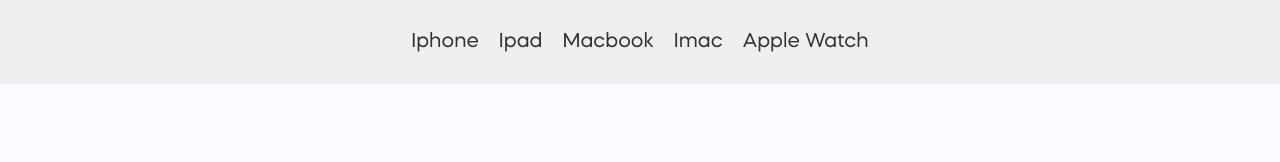
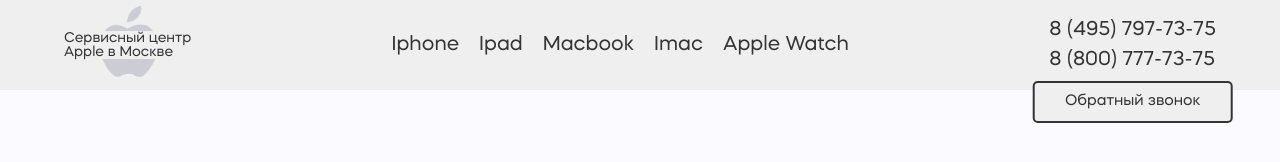
Before and after one commit to andrsweb/apple-service, a website: page src/html/template-parts/header/header.html in a window 1280 px wide. Drawn offline with nearby package versions, Linux system fonts and the light colour scheme; files that its build step writes are made by us from their sources; files whose address does not match are found by name.

Commit message:
added header button with animation on hover

```diff
--- a/src/html/template-parts/header/header.html
+++ b/src/html/template-parts/header/header.html
@@ -21,9 +21,21 @@
 		<header class="header">
 			<div class="container">
 				<div class="header-wrapper">
-					<div class="header-logo"></div>
+					<a class="header-logo">
+						<p class="header-logo-text">
+							Сервисный центр <br> Apple в Москве
+						</p>
+						<img src="img/header/logo.png" width="85" height="85" alt="">
+					</a>
 					<div class="header-inner">
 					@@include( 'header-nav.html')
+					</div>
+					<div class="header-contacts">
+						<a href="tel:84957977375" class="header-contacts-phone">8 (495) 797-73-75</a>
+						<a href="tel:88007777375" class="header-contacts-phone">8 (800) 777-73-75</a>
+						<button class="header-button">
+							Обратный звонок
+						</button>
 					</div>
 				</div>
 			</div>
--- /dev/null
+++ b/src/scss/common/buttons.scss
@@ -0,0 +1,38 @@
+.header-button {
+    position: absolute;
+    top: 110%;
+    right: 50%;
+    transform: translateX( 50% );
+    font-family: $ff;
+    display: inline-block;
+    padding: 10px 30px;
+    border: 2px solid $jet;
+    color: $jet;
+    font-size: 15px;
+    transition: $tr;
+    cursor: pointer;
+    white-space: nowrap;
+    z-index: 1;
+    border-radius: 5px;
+
+    &:after {
+        content: "";
+        position: absolute;
+        top: 0;
+        left: 0;
+        right: 0;
+        bottom: 0;
+        width: 100%;
+        height: 100%;
+        border-radius: 5px;
+        margin: auto;
+        border: 2px solid rgba(0, 0, 0, 0);
+        transition: .4s;
+    }
+
+    &:hover:after {
+        border-color: $jet;
+        width: calc(100% - 10px);
+        height: calc(100% + 10px);
+    }
+}
--- a/src/scss/header/header.scss
+++ b/src/scss/header/header.scss
@@ -1,9 +1,45 @@
 .header {
-	padding: 12px 0;
+	padding: 15px 0;
 	background: $cult;
 
 
 	&-menu {
+	}
+
+	&-logo {
+		position: relative;
+		display: flex;
+		justify-content: center;
+		align-items: center;
+		cursor: pointer;
+		transition: opacity ease $tr;
+
+		img {
+			position: absolute;
+			top: 40%;
+			right: 50%;
+			transform: translate( 50%,-50%);
+			opacity: 0.5;
+		}
+	}
+
+	&-logo-text {
+		font-size: 14px;
+		background: $cult;
+		line-height: 1;
+		z-index: 1;
+	}
+
+	&-wrapper {
+		display: flex;
+		flex-wrap: wrap;
+		align-items: center;
+		justify-content: space-between;
+		position: relative;
+	}
+
+	&-inner {
+
 	}
 
 	&-submenu {
@@ -25,7 +61,6 @@
 		display: flex;
 		justify-content: center;
 		align-items: center;
-		position: relative;
 
 		&-item {
 			display: flex;
@@ -95,23 +130,11 @@
 		line-height: 60px;
 		text-decoration:none;
 		text-transform: capitalize;
-
-		&:first-child:hover {
-			.header-iphone-dropdown {
-				display: flex;
-			}
-		}
-
-		&:hover {
-			opacity: $op;
-		}
 	}
 
-	&-iphone-dropdown {
-		display: none;
+	&-contacts {
+		position: relative;
+		display: flex;
 		flex-direction: column;
-		position: absolute;
-		top: 100%;
-		overflow: hidden;
 	}
 }
--- a/src/scss/main.scss
+++ b/src/scss/main.scss
@@ -13,3 +13,6 @@
 
 // Home page sections styles.
 @import 'sections/home/hero';
+
+//buttons
+@import 'common/buttons.scss'
```
Also changed, not shown: src/img/header/logo.png (added).
